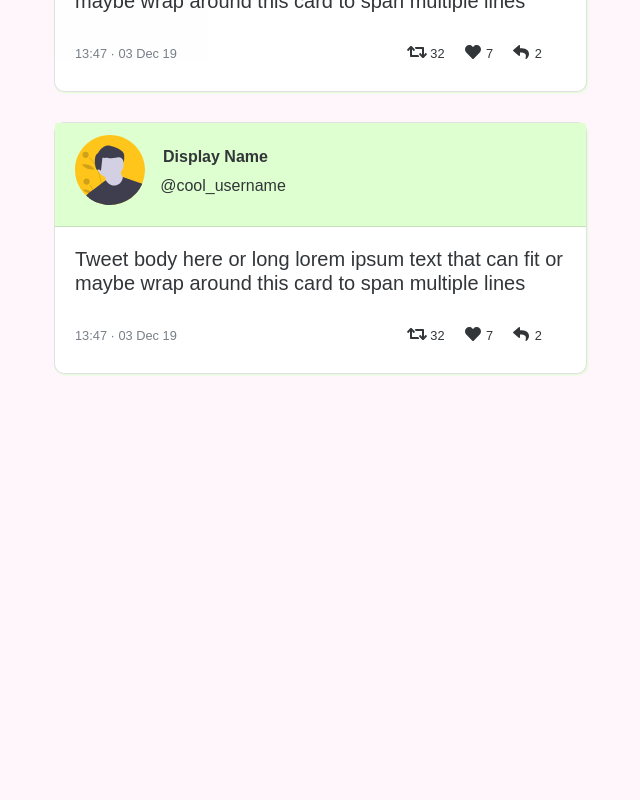
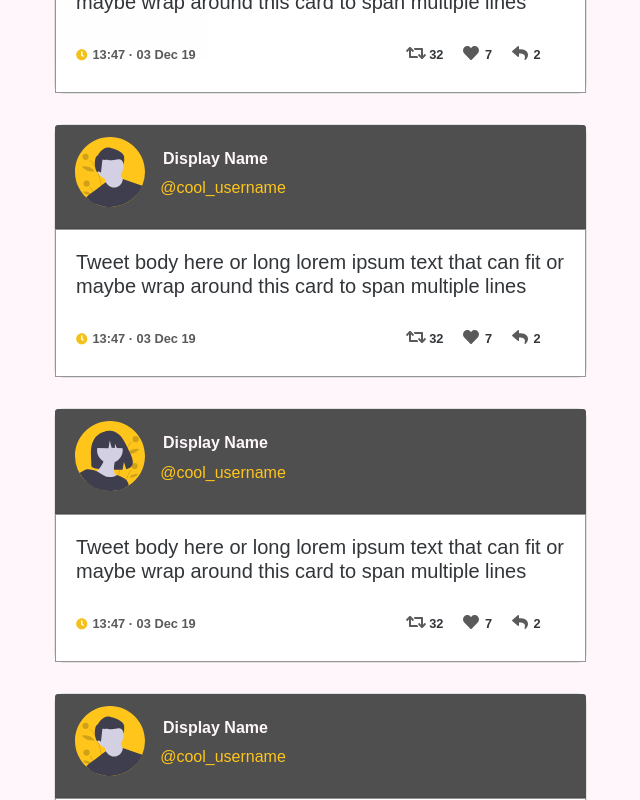
Before and after one commit to liltrendi/Brevelop, a React (Create React App) app: page / in a window 1280 px wide. Shown: the part 260-1060 px from the top of the page, without its empty margins (46-686 px from the left). Before the commit the page ends 800 px from the top, so only its background shows below. Built offline with nearby package versions, Linux system fonts and the light colour scheme.

Commit message:
Changed color scheme of tweet structure

```diff
--- a/src/index.css
+++ b/src/index.css
@@ -10,4 +10,5 @@ body {
 
 /*
 background: #b2fcff;
+background: #fef6fb;
 */
--- a/src/reactjs/components/tweetSection.jsx
+++ b/src/reactjs/components/tweetSection.jsx
@@ -14,6 +14,16 @@ const TweetSection = () => {
     <div>
       <TweetStructure opts={female} />
       <TweetStructure opts={male} />
+      <TweetStructure opts={female} />
+      <TweetStructure opts={male} />
+      <TweetStructure opts={female} />
+      <TweetStructure opts={male} />
+      <TweetStructure opts={female} />
+      <TweetStructure opts={male} />
+      <TweetStructure opts={female} />
+      <TweetStructure opts={male} />
+      <TweetStructure opts={female} />
+      <TweetStructure opts={male} />
     </div>
   )
 }
--- a/src/reactjs/components/tweetStructure.jsx
+++ b/src/reactjs/components/tweetStructure.jsx
@@ -1,6 +1,11 @@
 import React from "react"
 import { FontAwesomeIcon } from "@fortawesome/react-fontawesome"
-import { faRetweet, faHeart, faReply } from "@fortawesome/free-solid-svg-icons"
+import {
+  faRetweet,
+  faHeart,
+  faReply,
+  faClock
+} from "@fortawesome/free-solid-svg-icons"
 import "../styles/tweetStructure.css"
 
 const TweetStructure = (props) => {
@@ -13,14 +18,15 @@ const TweetStructure = (props) => {
           <p className="userName">@cool_username</p>
         </div>
       </div>
-      <div className="card-body">
+      <div className="card-body tweetBody">
         <h5>
           Tweet body here or long lorem ipsum text that can fit or maybe wrap
           around this card to span multiple lines
         </h5>
         <div className="tweetFooter">
-          <p className="card-text">
-            <small className="text-muted">
+          <p className="card-text tweetCreatedAt">
+            <FontAwesomeIcon icon={faClock} className="clockIcon" />
+            <small className="tweetTime">
               13:47 <span>&#183;</span> 03 Dec 19
             </small>
           </p>
--- a/src/reactjs/styles/tweetStructure.css
+++ b/src/reactjs/styles/tweetStructure.css
@@ -1,13 +1,12 @@
 .card {
   border-radius: 10px !important;
-  box-shadow: 1px 1px 2px #dcffcc;
   margin-bottom: 30px;
 }
 
 .tweetHeader {
   display: flex;
   flex-direction: row;
-  background: #dcffcc !important;
+  background: #404040 !important;
 }
 
 .avatar {
@@ -21,10 +20,17 @@
 
 .displayName {
   font-weight: bold;
+  color: #fef6fb;
 }
 
 .userName {
   margin-left: -2.8px;
+  color: #ffc107;
+}
+
+.tweetBody {
+  background: #fff;
+  border: 1px solid #8c8c8c;
 }
 
 .tweetFooter {
@@ -34,8 +40,19 @@
   margin-bottom: -10px;
 }
 
+.tweetTime {
+  color: #4d4d4d;
+  font-weight: bold;
+}
+
+.clockIcon {
+  margin-right: 5px;
+  font-size: 11.5px;
+  color: #f2bc07;
+}
+
 .retweetDiv {
-  padding-left: 230px;
+  padding-left: 210px;
 }
 
 .heartDiv {
@@ -46,14 +63,29 @@
   padding-left: 20px;
 }
 
+.retweetIcon {
+  color: #4d4d4d;
+}
+
+.heartIcon {
+  color: #4d4d4d;
+}
+
+.replyIcon {
+  color: #4d4d4d;
+}
+
 .retweetValue {
   padding-left: 3.5px;
+  font-weight: bold;
 }
 
 .heartValue {
   padding-left: 5.5px;
+  font-weight: bold;
 }
 
 .replyValue {
   padding-left: 5.5px;
+  font-weight: bold;
 }
```
